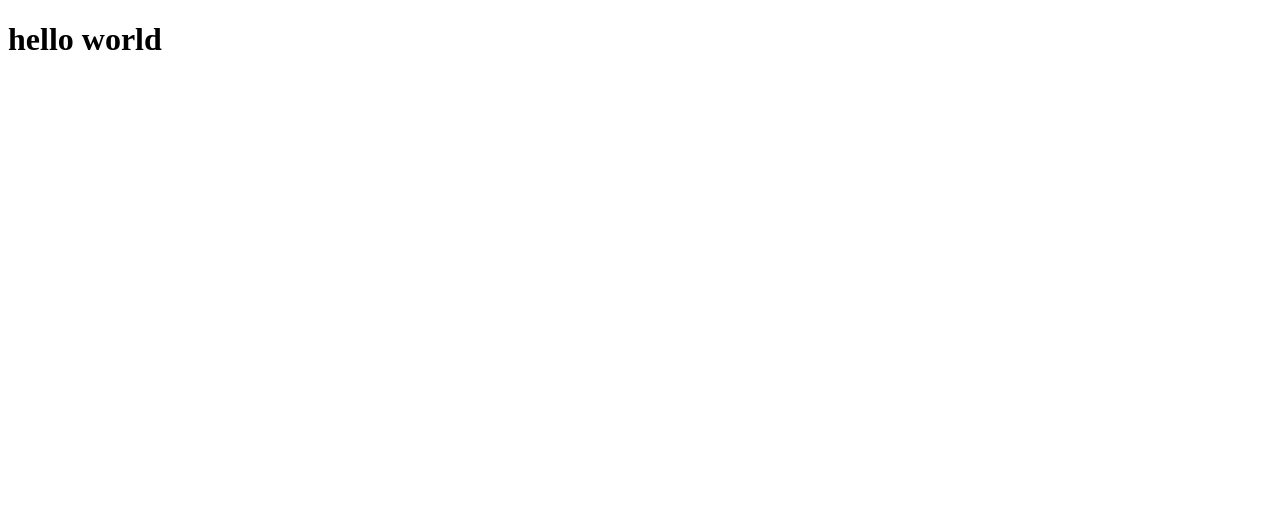
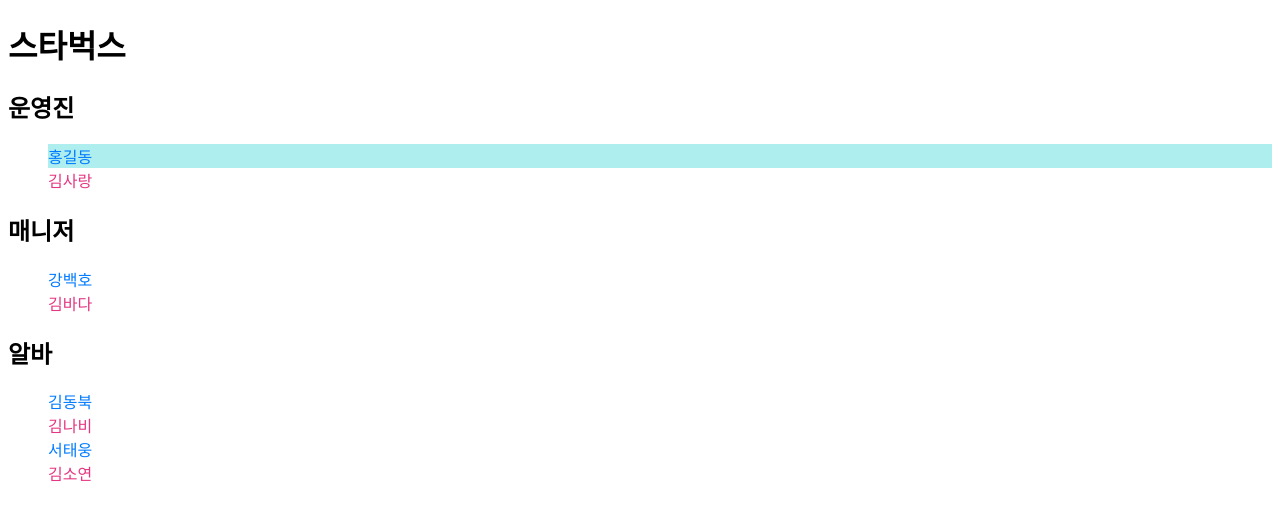
Before and after one commit to Choi-HyunHo/HTML-CSS, a plain HTML site: page Html+Css/HC_1.html in a window 1280 px wide. Drawn offline with Linux system fonts and the light colour scheme.

Commit message:
HTML + Css 시작

```diff
--- a/Html+Css/HC_1.html
+++ b/Html+Css/HC_1.html
@@ -5,9 +5,27 @@
     <meta http-equiv="X-UA-Compatible" content="IE=edge">
     <meta name="viewport" content="width=device-width, initial-scale=1.0">
     <title>Document</title>
-    <h1>hello world</h1>
+    <link rel="stylesheet" href="a.css"/>
 </head>
 <body>
-
+    <h1>스타벅스</h1>
+    <h2>운영진</h2>
+    <!-- 클래스, 태그에 그룹을 부여-->
+    <ul>
+        <li class="male" id="ceo">홍길동</li>
+        <li class="female">김사랑</li>
+    </ul>
+    <h2>매니저</h2>
+    <ul>
+        <li class="male">강백호</li>
+        <li class="female">김바다</li>
+    </ul>
+    <h2>알바</h2>
+    <ul>
+        <li class="male">김동북</li>
+        <li class="female">김나비</li>
+        <li class="male">서태웅</li>
+        <li class="female">김소연</li>
+    </ul>
 </body>
 </html>
--- /dev/null
+++ b/Html+Css/a.css
@@ -0,0 +1,18 @@
+body{
+    font-family: "NanumGothic";
+}
+.male{
+    color: #007bff;
+}
+
+.female{
+    color: #e43681;
+}
+
+ul{
+   list-style: none;
+}
+
+#ceo{
+    background-color: paleturquoise;
+}
```
